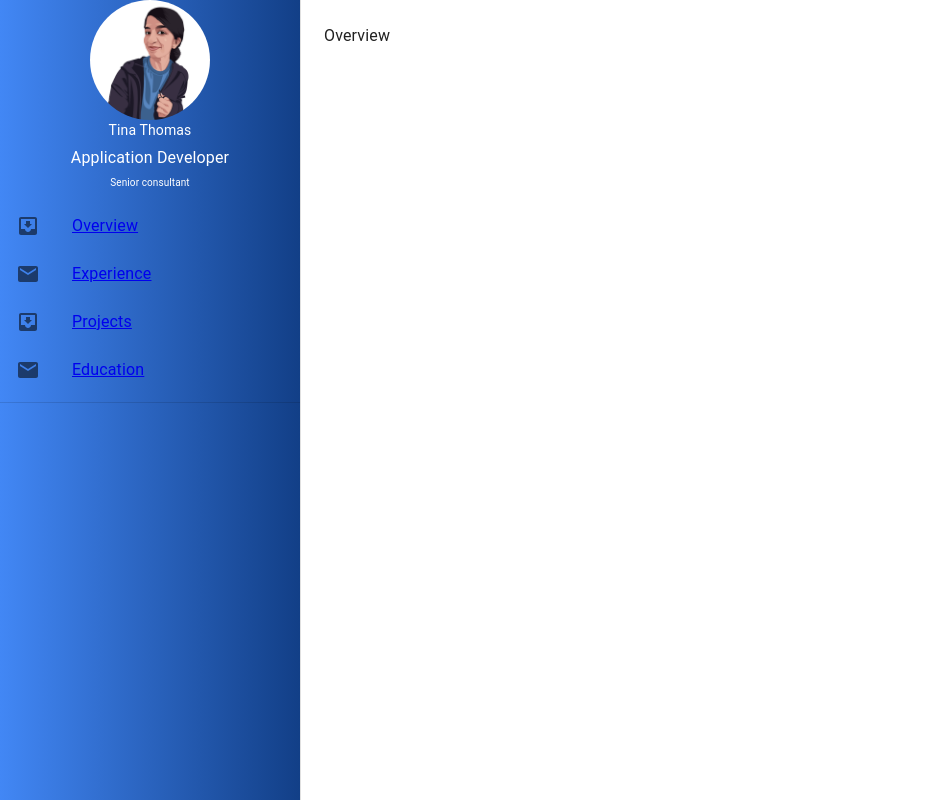
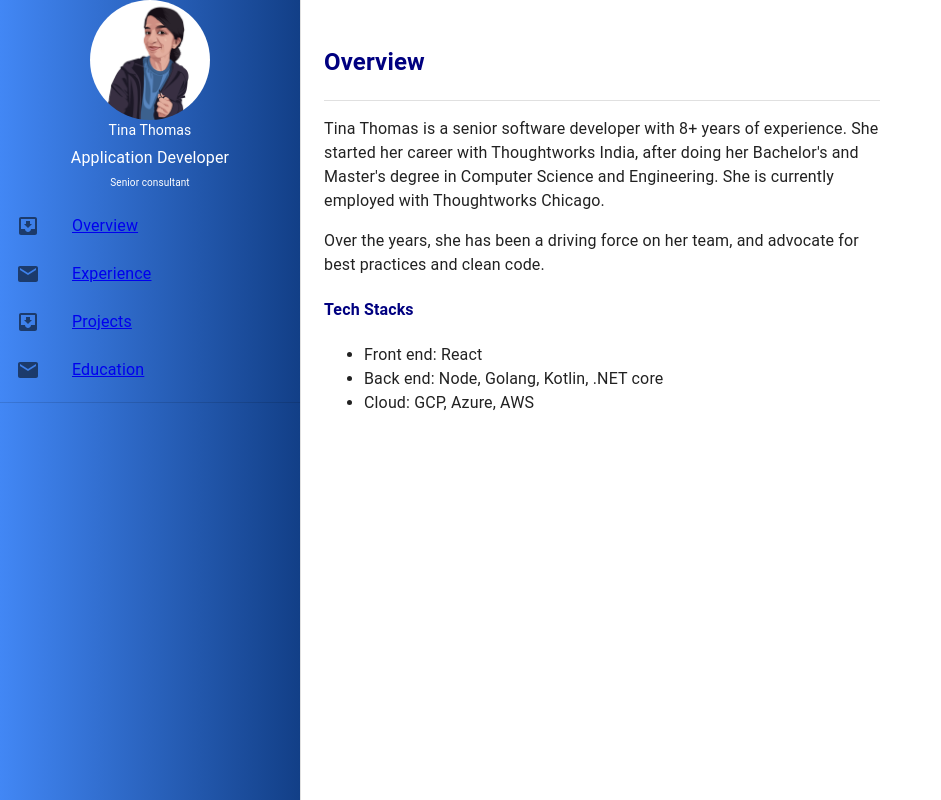
Before and after one commit to tinamthomas/tinamthomas.github.io, a React (Create React App) app: page /overview in a window 1280 px wide. Shown: the whole page, without its empty margins (0-941 px from the left). Built offline with nearby package versions, Linux system fonts and the light colour scheme.

Commit message:
Filling out Overview page

```diff
--- a/src/App.tsx
+++ b/src/App.tsx
@@ -20,7 +20,7 @@ const theme = createTheme();
         </Box>
         <Box
           component="main"
-          sx={{ flexGrow: 1, p: 3, width: { sm: `calc(100% - 300px)` } }}
+          sx={{ flexGrow: 1, p: 3, width: { sm: `calc(100% - 500px )`} , pr: 50 }}
         >
           <Outlet/>
         </Box>
--- a/src/Overview.tsx
+++ b/src/Overview.tsx
@@ -1,8 +1,22 @@
+import Divider from "@mui/material/Divider";
 
 function Overview() {
 
   return (
-    <div>Overview</div>
+    <div>
+      <h2 style={{color: "#000080"}}>Overview</h2>
+      <Divider/>
+      <p>Tina Thomas is a senior software developer with 8+ years of experience. She started her career with Thoughtworks India, after doing her Bachelor's and Master's degree in Computer Science and Engineering. She is currently employed with Thoughtworks Chicago.</p>
+      <p>Over the years, she has been a driving force on her team, and advocate for best practices and clean code.  </p>
+
+      <h4 style={{color: "#000080"}}>Tech Stacks</h4>
+
+      <ul>
+        <li>Front end: React</li>
+        <li>Back end: Node, Golang, Kotlin, .NET core </li>
+        <li>Cloud: GCP, Azure, AWS </li>
+      </ul>
+      </div>
   );
 }
 
```
